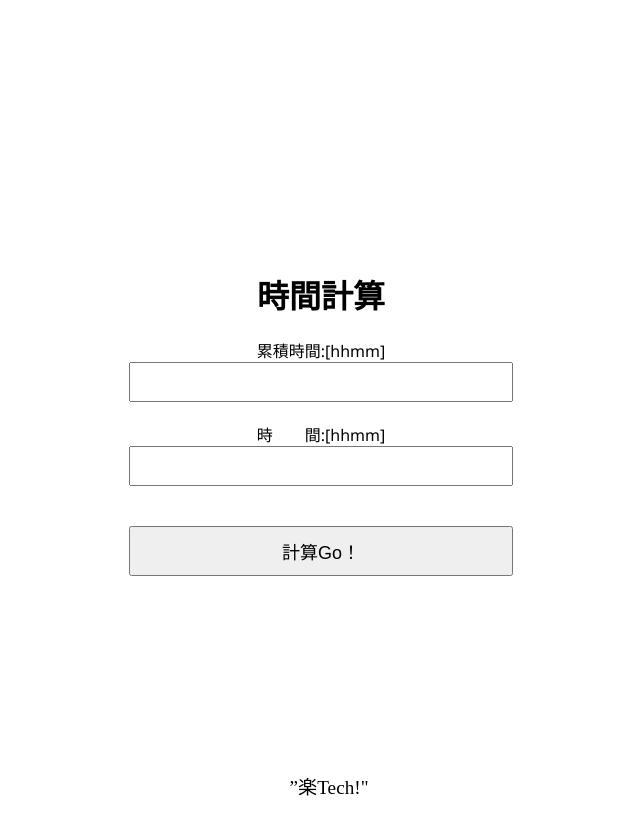
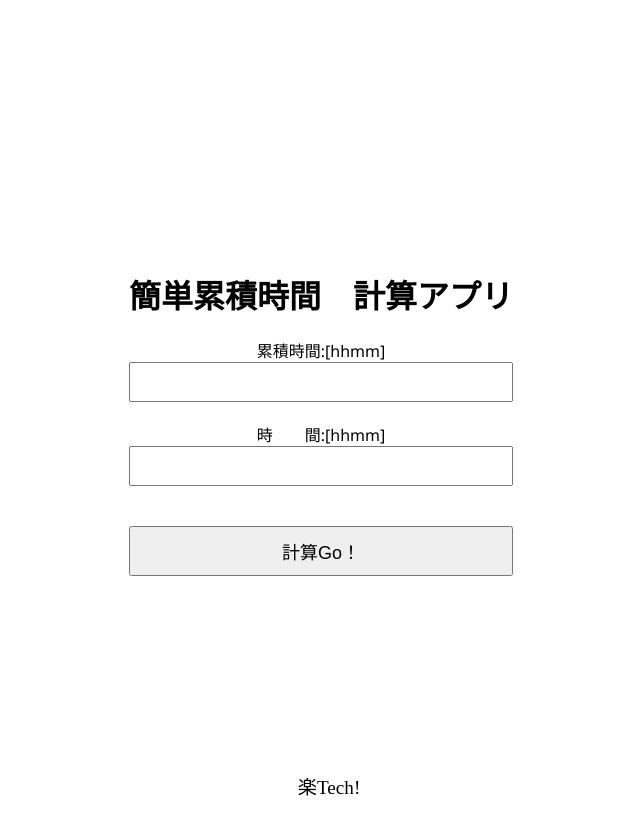
Before and after one commit to studying-program/working-time-calculation, a Flask app: page / in a window 1280 px wide. Shown: the whole page, without its empty margins (319-959 px from the left). Run offline with Flask 3, Linux system fonts and the light colour scheme.

Commit message:
チェンジ

```diff
--- a/flask-template/templates/index.html
+++ b/flask-template/templates/index.html
@@ -8,7 +8,7 @@
 </head>
 <body>
     <div class="body-content">
-        <h1>時間計算</h1>
+        <h1>簡単累積時間　計算アプリ</h1>
         <form method="POST">
             <div class="form-group">
                 <label for="time1" class="form-label">累積時間:[hhmm]</label>
@@ -25,7 +25,7 @@
         {% endif %}
     </div>
     <div class="bottom-text">
-        ”楽Tech!"
+        楽Tech!
     </div>
 </body>
 </html>
```
